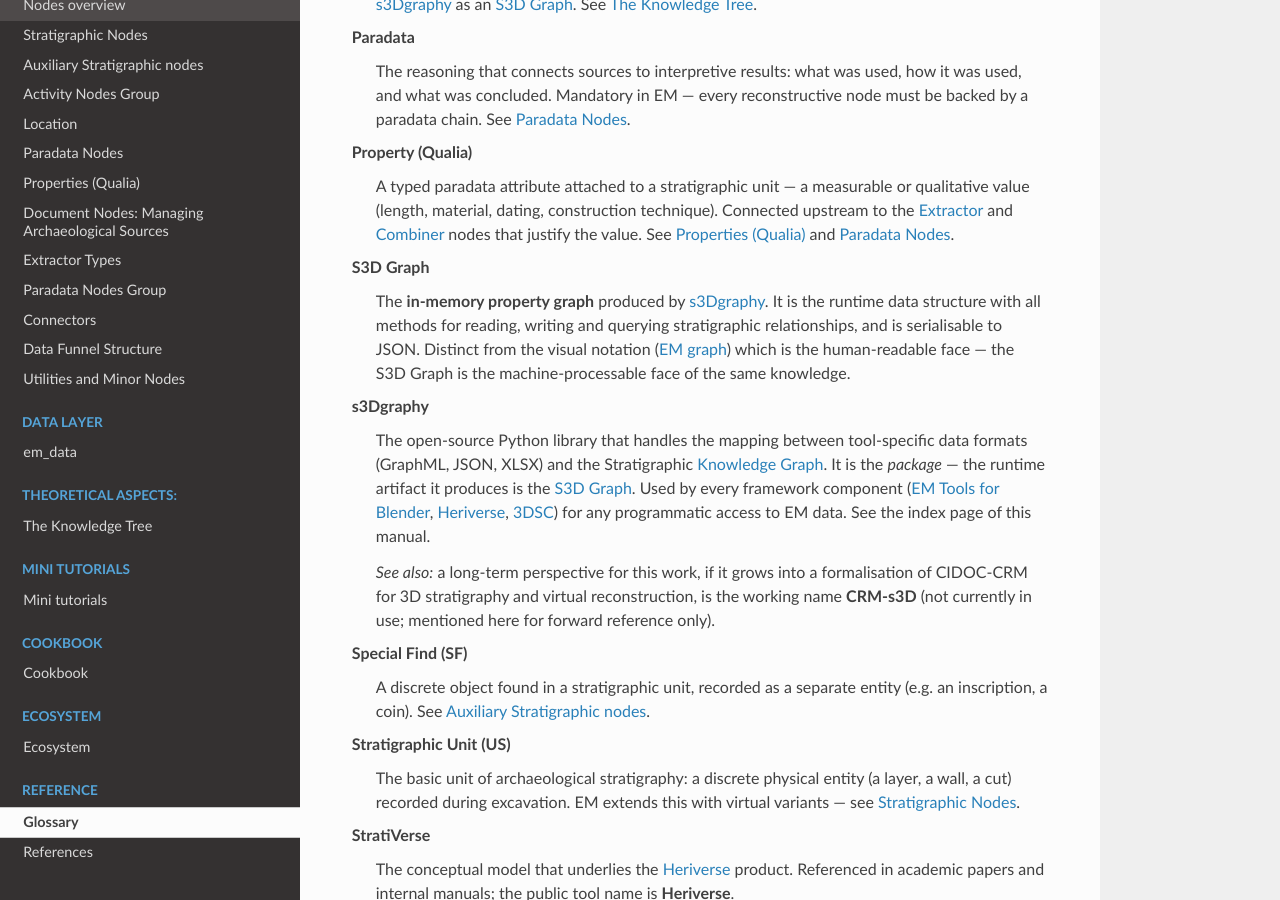
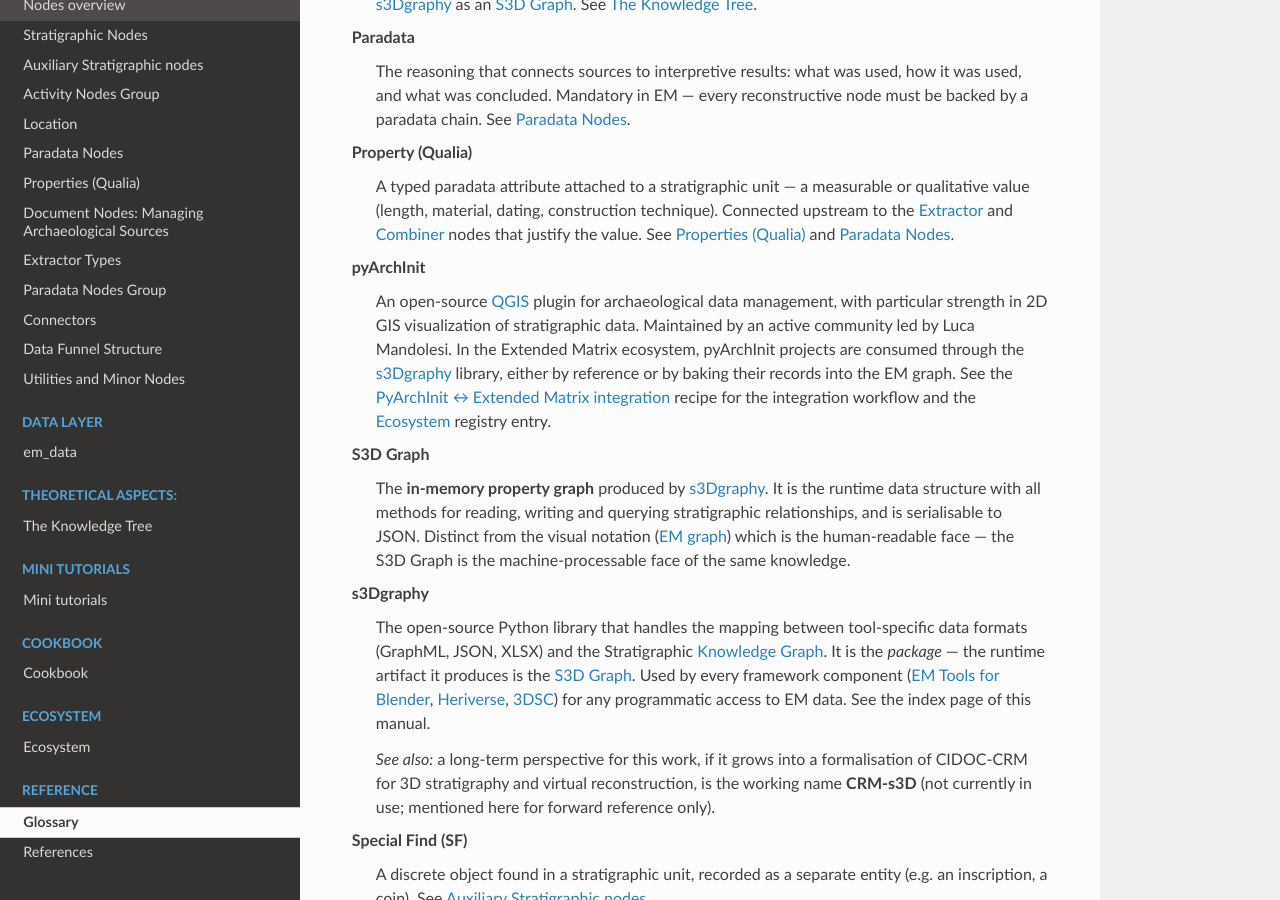
Before and after one commit to zalmoxes-laran/ExtendedMatrix-doc, a Sphinx documentation site: the page built from docs/glossary.rst, in a window 1280 px wide and 900 px high, scrolled down 2075 px. Built offline with Sphinx 7.4.7 and the Read the Docs theme 3.1.0, drawn with Linux system fonts in a browser that asks for light colours; pages that are not in the unit, such as notebooks, are missing from menus.

Commit message:
docs: add pyArchInit glossary entry
PyArchInit is cited widely in the manual but had no glossary entry.
Adds a self-contained definition (QGIS plugin, 2D GIS strength,
maintained by Luca Mandolesi and the community), frames the EM
integration as one-of-several via s3Dgraphy (by reference or by
baking into the graph), and points to the cookbook recipe and
ecosystem registry.

Mirrors commit 4bd816d on the 1.6 worktree.

```diff
--- a/docs/glossary.rst
+++ b/docs/glossary.rst
@@ -182,6 +182,16 @@ not as a substitute for the chapters themselves.
       reconstruction, is the working name **CRM-s3D** (not currently
       in use; mentioned here for forward reference only).
 
+   pyArchInit
+      An open-source `QGIS <https://qgis.org>`_ plugin for archaeological data
+      management, with particular strength in 2D GIS visualization of
+      stratigraphic data. Maintained by an active community led by Luca Mandolesi.
+      In the Extended Matrix ecosystem, pyArchInit projects are consumed through
+      the `s3Dgraphy <https://github.com/zalmoxes-laran/s3Dgraphy>`_ library,
+      either by reference or by baking their records into the EM graph.
+      See the :doc:`cookbook/pyarchinit_integration` recipe for the integration
+      workflow and the :doc:`ecosystem` registry entry.
+
    S3D Graph
       The **in-memory property graph** produced by :term:`s3Dgraphy`.
       It is the runtime data structure with all methods for reading,
```
